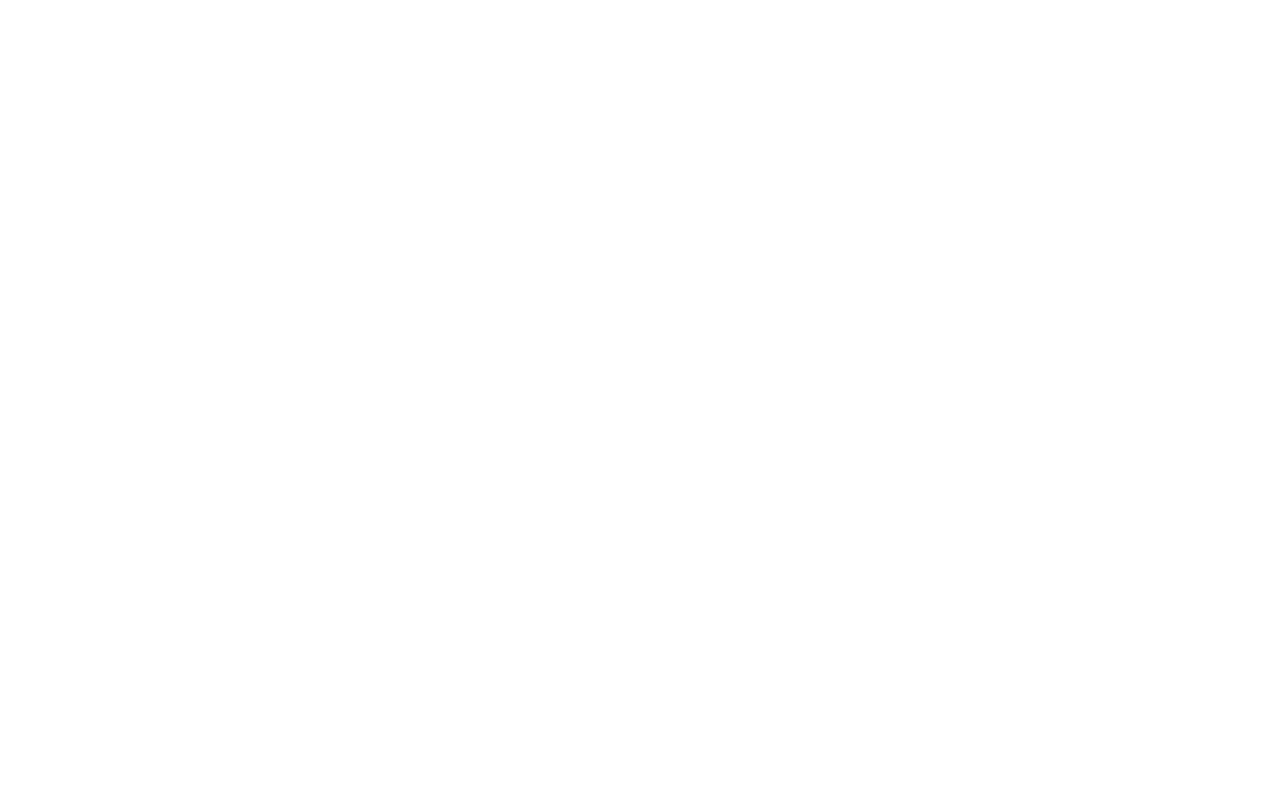
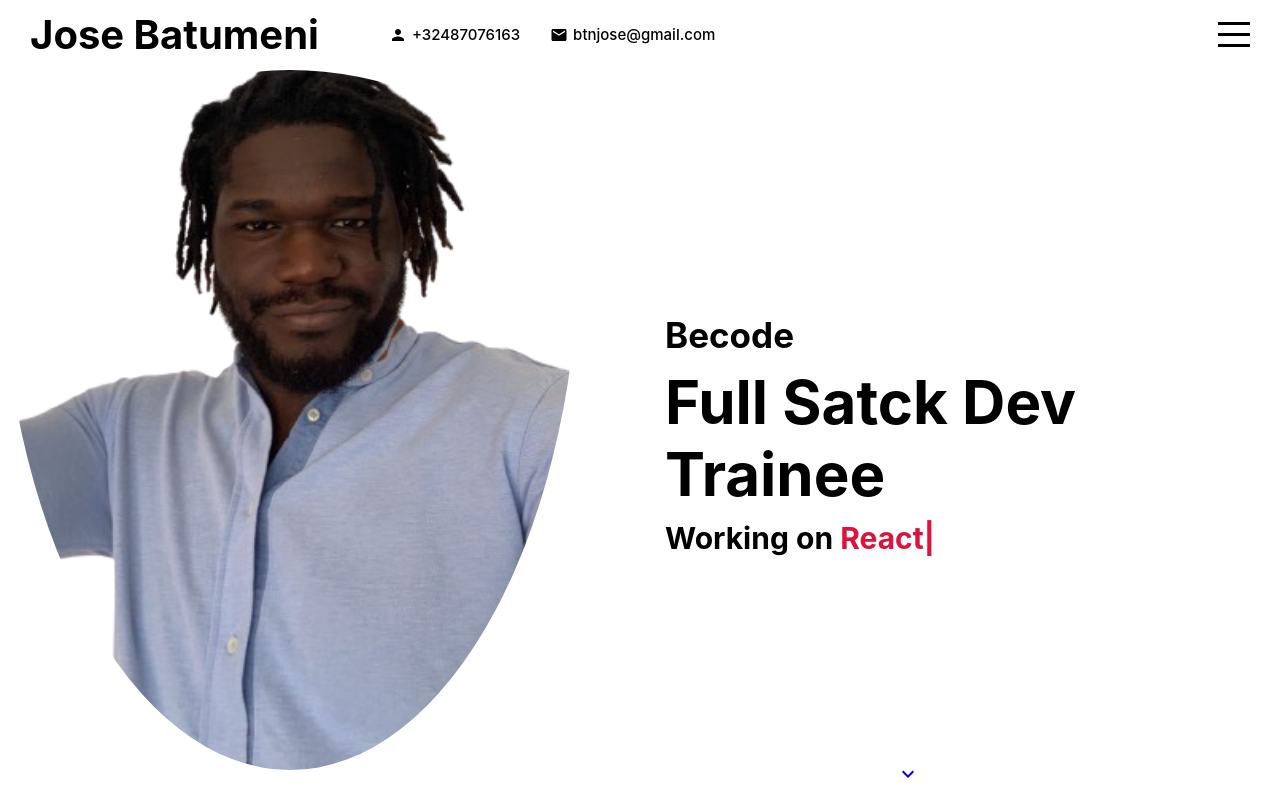
Before and after one commit to JoseTbn/my-react-portfolio, a React (Create React App) app: page / in a window 1280 px wide. Built offline with nearby package versions, Linux system fonts and the light colour scheme.

Commit message:
gsap incorpored

```diff
--- a/src/App.js
+++ b/src/App.js
@@ -1,41 +1,42 @@
-import React ,{ useState, useRef,useEffect} from "react";
-import './App.scss';
-import Contact from './Components/Contact/Contact';
-import Intro from './Components/Intro/Intro';
-import Portfolio from './Components/Portfolio/Portfolio';
-import Testimonials from './Components/Testimonials/Testimonials';
-import Topbar from './Components/Topbar/Topbar';
-import Works from './Works/Works';
-import Menu from './Components/Menu/Menu';
-import {gsap,Power3,TweenMax} from 'gsap'
-
+import React, { useState, useRef, useEffect } from "react";
+import "./App.scss";
+import Contact from "./Components/Contact/Contact";
+import Intro from "./Components/Intro/Intro";
+import Portfolio from "./Components/Portfolio/Portfolio";
+import Testimonials from "./Components/Testimonials/Testimonials";
+import Topbar from "./Components/Topbar/Topbar";
+import Works from "./Works/Works";
+import Menu from "./Components/Menu/Menu";
+import { gsap, Power3 } from "gsap";
 
 function App() {
- let app = useRef(null)
- let tl = new gsap.timeline()
- let ease = Power3.easeOut()
+  let app = useRef(null);
+  let tl = new gsap.timeline();
+  let ease = Power3.easeOut();
 
+  useEffect(() => {
+    gsap.to(app, { duration: 0.1, scss: { visibility: "visible" } });
+  });
 
- useEffect(() => {
-   TweenMax.to(app, 0,{scss: {visibility: 'visible'}})
-
-
- })
-
-
-  const [hamburgerExpand , setHamburgerExpand] = useState(false)
+  const [hamburgerExpand, setHamburgerExpand] = useState(false);
 
   return (
-    <div className="App" ref={el=> app = el}>
-<Topbar tl={tl} ease={ease} hamburgerExpand ={hamburgerExpand} setHamburgerExpand={setHamburgerExpand}  />
-    <Menu hamburgerExpand ={hamburgerExpand} setHamburgerExpand={setHamburgerExpand}/>
-    <div className="sections">
-<Intro/>
-<Portfolio/>
-<Contact/>
-
-    </div>
-
+    <div className="App" ref={(el) => (app = el)}>
+      <Topbar
+        tl={tl}
+        ease={ease}
+        hamburgerExpand={hamburgerExpand}
+        setHamburgerExpand={setHamburgerExpand}
+      />
+      <Menu
+        hamburgerExpand={hamburgerExpand}
+        setHamburgerExpand={setHamburgerExpand}
+      />
+      <div className="sections">
+        <Intro />
+        <Portfolio />
+        <Contact />
+      </div>
     </div>
   );
 }
--- a/src/App.scss
+++ b/src/App.scss
@@ -1,26 +1,24 @@
 .App {
-  visibility:hidden;
-height: 100vh;
+  // visibility:hidden;
+  height: 100vh;
 
-   .sections{
-width: 100%;
+  .sections {
+    width: 100%;
     height: calc(100vh - 70px);
     background-color: lightgreen;
-    position:relative;
+    position: relative;
     top: 70px;
     scroll-behavior: smooth;
     scroll-snap-type: y mandatory;
     scrollbar-width: none; // for firefox
-    &::-webkit-scrollbar{
+    &::-webkit-scrollbar {
       display: none;
     }
 
-
-  >*{
-   width: 100vw;
-   height: calc(100vh - 70px);
-   scroll-snap-align:start ;
-
+    > * {
+      width: 100vw;
+      height: calc(100vh - 70px);
+      scroll-snap-align: start;
+    }
   }
 }
-}
--- a/src/Components/Contact/contact.scss
+++ b/src/Components/Contact/contact.scss
@@ -73,7 +73,7 @@
     }
 
     span {
-        color: green;
+      color: rgb(0, 0, 0);
     }
   }
 }
--- a/src/Components/Intro/Intro.js
+++ b/src/Components/Intro/Intro.js
@@ -27,7 +27,7 @@
           <h2>Becode</h2>
           <h1>Full Satck Dev Trainee</h1>
           <h3>
-            Intern <span ref={textRef}></span>{" "}
+            Working on <span ref={textRef}></span>{" "}
           </h3>
         </div>
 
--- a/src/Components/Intro/Intro.scss
+++ b/src/Components/Intro/Intro.scss
@@ -4,7 +4,7 @@
   background-color: white;
   display: flex;
 
-  @include mobile{
+  @include mobile {
     flex-direction: column;
     align-items: center;
   }
@@ -16,21 +16,21 @@
     .imgContainer {
       width: 700px;
       height: 700px;
-      background-color: crimson;
+      background-color: rgb(255, 255, 255);
       border-radius: 50%;
       display: flex;
       align-items: flex-end;
       justify-content: center;
       float: right;
 
-      @include mobile{
+      @include mobile {
         align-items: flex-start;
       }
 
       img {
-        height: 90%;
-
-        @include mobile{
+        height: 155%;
+        border-radius: 70%;
+        @include mobile {
           height: 50%;
         }
       }
@@ -48,7 +48,7 @@
       flex-direction: column;
       justify-content: center;
 
-      @include mobile{
+      @include mobile {
         padding-left: 0;
         align-items: center;
       }
@@ -57,7 +57,7 @@
         font-size: 60px;
         margin: 10px 0;
 
-        @include mobile{
+        @include mobile {
           font-size: 40px;
         }
       }
@@ -67,7 +67,7 @@
       h3 {
         font-size: 30px;
 
-        @include mobile{
+        @include mobile {
           font-size: 20px;
         }
 
@@ -81,12 +81,12 @@
         }
 
         @keyframes blink {
-            50%{
-                opacity: 1;
-            }
-            100%{
-                opacity: 0;
-            }
+          50% {
+            opacity: 1;
+          }
+          100% {
+            opacity: 0;
+          }
         }
       }
     }
--- a/src/Components/Topbar/Topbar.js
+++ b/src/Components/Topbar/Topbar.js
@@ -1,36 +1,35 @@
-import React, {useRef, useEffect}  from "react";
+import React, { useRef, useEffect } from "react";
 import "./Topbar.scss";
 import MailIcon from "@material-ui/icons/Mail";
 import PersonIcon from "@material-ui/icons/Person";
 import { Timeline } from "gsap/gsap-core";
-import gsap from 'gsap'
+import gsap from "gsap";
 
-
-export default function Topbar({hamburgerExpand , setHamburgerExpand,},{Timeline,ease}) {
-
-  let tl = new gsap.timeline()
-  let logo = useRef(null)
-  let numb = useRef(null)
-  let mail = useRef(null)
+export default function Topbar(
+  { hamburgerExpand, setHamburgerExpand },
+  { Timeline, ease }
+) {
+  let tl = new gsap.timeline();
+  let logo = useRef(null);
+  let numb = useRef(null);
+  let mail = useRef(null);
 
   useEffect(() => {
-    tl.to(logo, 1,{
-opacity:0,
-y: '100'
+    tl.staggerFrom(logo, 0.5, {
+      opacity: 0,
+      y: 70,
     });
-    tl.to([numb, mail],2,{
-     opacity:0,
-     y: -200,
-     stagger:{
-       amount: .4
-     },
-     ease:ease
-    })
-  })
+    tl.staggerFrom([numb, mail], 1, {
+      opacity: 0,
+      y: 70,
+      stagger: {
+        amount: 0.4,
+      },
+      ease: ease,
+    });
+  });
 
-
-
-   return (
+  return (
     // <div className={"topbar " + hamburgerExpand && "active"}>
     //   <div className="wrapper">
     //     <div className="left">
@@ -55,30 +54,36 @@
     //     </div>
     //   </div>
     // </div>
-<div className={"topbar " + (hamburgerExpand && "active")}>
+    <div className={"topbar " + (hamburgerExpand && "active")}>
       <div className="wrapper">
         <div className="left">
-          <a href="#intro" className="logo" ref = {el => logo =el } >
+          <a href="#intro" className="logo" ref={(el) => (logo = el)}>
             Jose Batumeni
           </a>
           <div className="itemContainer">
             <PersonIcon className="icon" />
-            <span className="numb"  ref = {el => numb =el }>+32487076163</span>
+            <span className="numb" ref={(el) => (numb = el)}>
+              +32487076163
+            </span>
           </div>
           <div className="itemContainer">
             <MailIcon className="icon" />
-            <span className="mail"  ref = {el => mail =el }>btnjose@gmail.com</span>
+            <span className="mail" ref={(el) => (mail = el)}>
+              btnjose@gmail.com
+            </span>
           </div>
         </div>
         <div className="right">
-          <div className="hamburger" onClick={()=>setHamburgerExpand(!hamburgerExpand)}>
+          <div
+            className="hamburger"
+            onClick={() => setHamburgerExpand(!hamburgerExpand)}
+          >
             <span className="line1"></span>
             <span className="line2"></span>
             <span className="line3"></span>
           </div>
         </div>
       </div>
-</div>
-
+    </div>
   );
 }
--- a/src/Components/Topbar/Topbar.scss
+++ b/src/Components/Topbar/Topbar.scss
@@ -20,6 +20,7 @@
     .left {
       display: flex;
       align-items: center;
+      overflow: hidden;
 
       .logo {
         font-size: 40px;
@@ -27,15 +28,16 @@
         text-decoration: none;
         color: inherit;
         margin-right: 40px;
+        overflow: hidden;
       }
 
       .itemContainer {
         display: flex;
         align-items: center;
         margin-left: 30px;
+        overflow: hidden;
 
-
-        @include mobile{
+        @include mobile {
           display: none;
         }
 
@@ -52,7 +54,7 @@
     }
 
     .right {
-flex: none;
+      flex: none;
       .hamburger {
         width: 32px;
         height: 25px;
--- a/src/global.scss
+++ b/src/global.scss
@@ -1,9 +1,9 @@
-$mainColor:   rgb(238, 129, 129);
+$mainColor: rgb(0, 0, 0);
 
 $width: 768px;
 
 @mixin mobile {
-    @media (max-width: #{$width}){
-        @content
-    }
+  @media (max-width: #{$width}) {
+    @content;
+  }
 }
```
Lines whose indentation alone changed are shown as unchanged.
